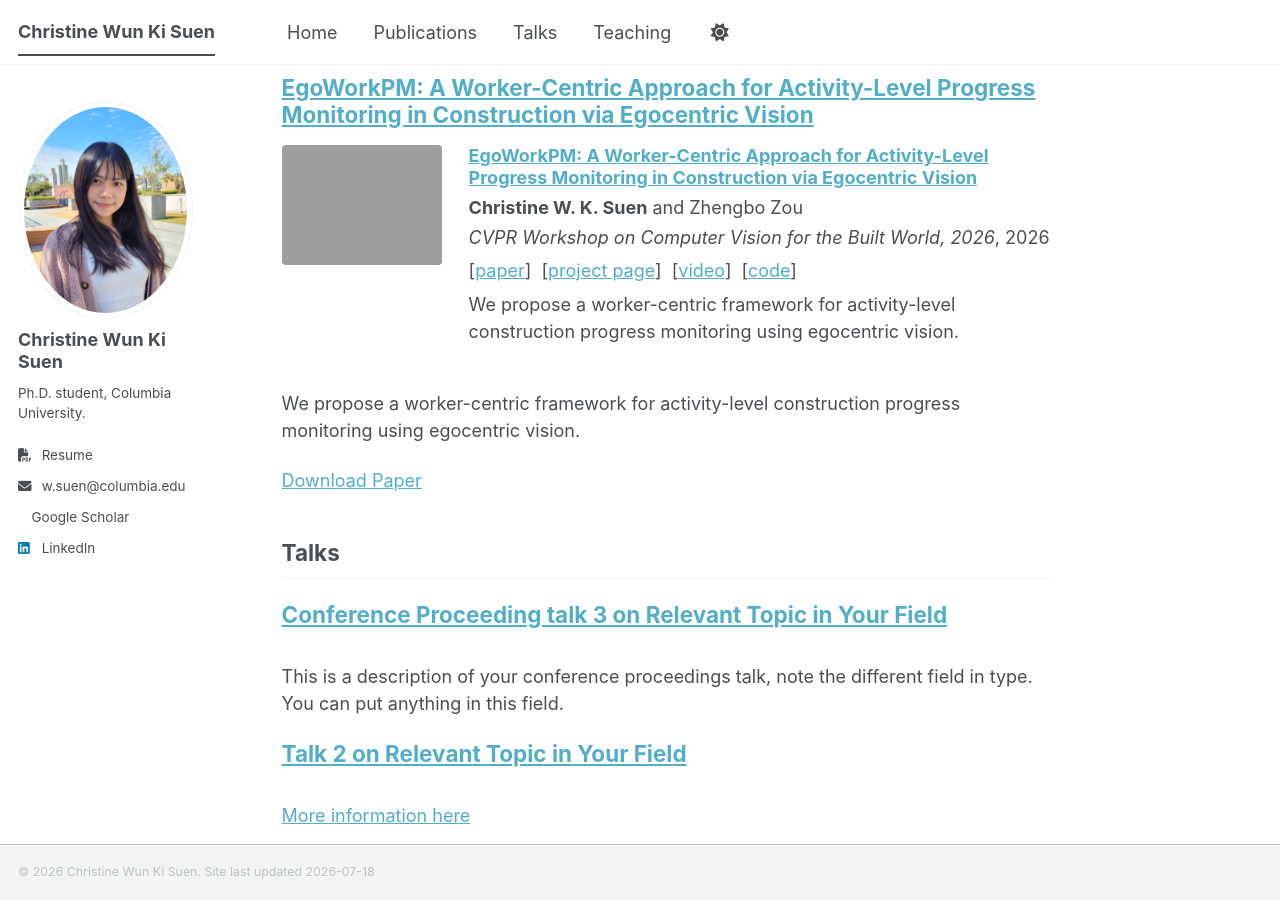
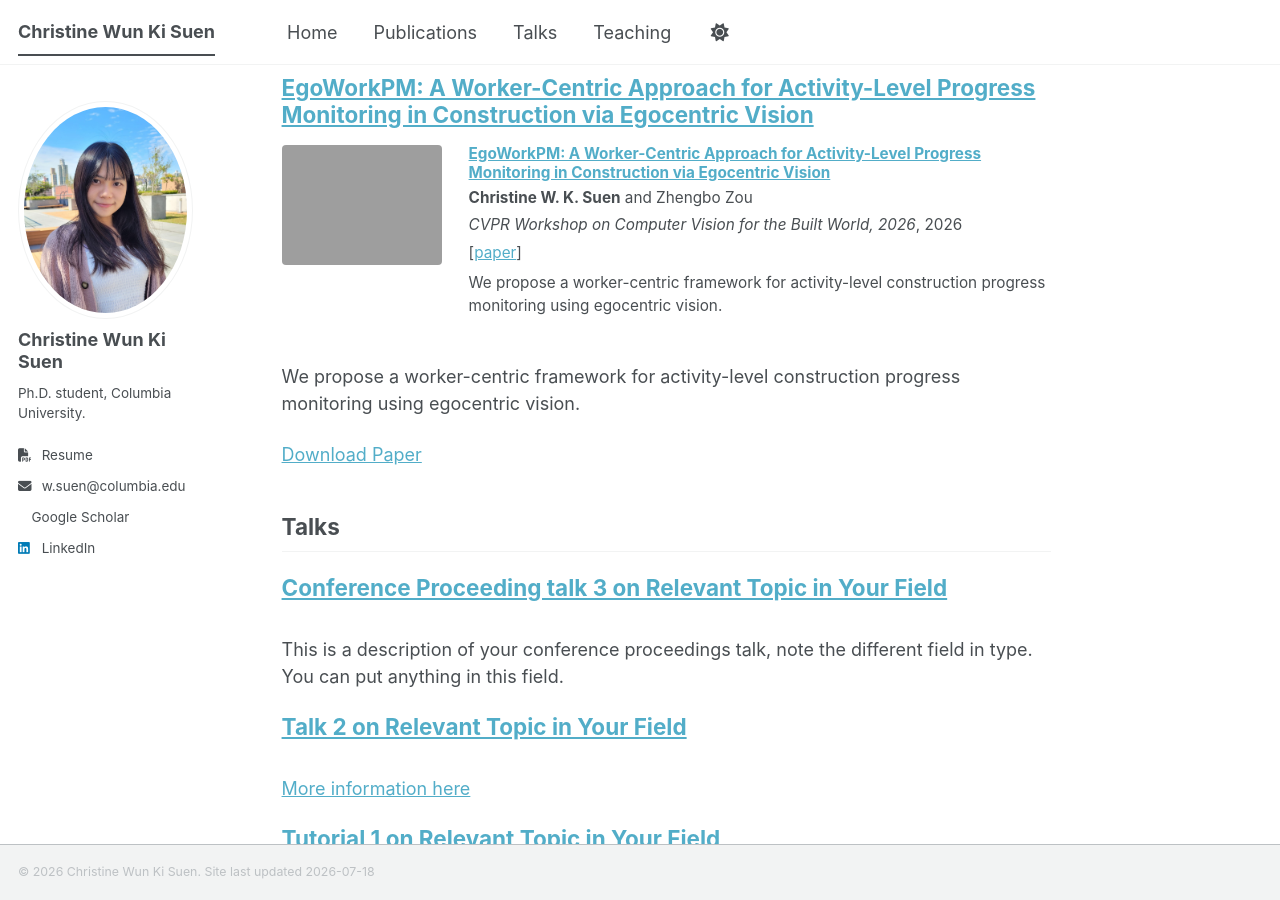
Before and after one commit to christine715/personal-website, a Jekyll site: the page built from _pages/about.md, in a window 1280 px wide and 900 px high, scrolled down 388 px. Built offline with Jekyll 4.4.1, drawn with Linux system fonts in a browser that asks for light colours; a style sheet for code colours, icons or effects is not loaded; part of the change alters nothing that is shown.

Commit message:
Update archive-single.html

```diff
--- a/_includes/archive-single.html
+++ b/_includes/archive-single.html
@@ -41,7 +41,7 @@
         {% if post.collection == 'teaching' %}
           <p> {{ post.type }}, <i>{{ post.venue }}</i>, {{ post.date | default: "1900-01-01" | date: "%Y" }} </p>
         {% elsif post.collection == 'publications' %}
-          <div class="publication-entry" style="display: flex; gap: 1.5rem; margin-bottom: 2.5rem; align-items: flex-start;">
+            <div class="publication-entry" style="display: flex; gap: 1.5rem; margin-bottom: 2.5rem; align-items: flex-start; font-size: 0.85rem;">
             {% if post.image %}
               <div class="publication-thumb" style="flex: 0 0 160px;">
                 <img src="{{ base_path }}{{ post.image }}" alt="{{ post.title }}" style="width: 100%; border-radius: 4px;">
@@ -57,9 +57,9 @@
               <p style="margin: 0 0 0.3rem 0;"><em>{{ post.venue }}</em>, {{ post.date | date: "%Y" }}</p>
               <p style="margin: 0 0 0.4rem 0;">
                 {% if post.paperurl and post.paperurl != "" %}[<a href="{{ post.paperurl }}">paper</a>]&nbsp;{% endif %}
-                {% if post.projecturl %}[<a href="{{ post.projecturl }}">project page</a>]&nbsp;{% endif %}
-                {% if post.videourl %}[<a href="{{ post.videourl }}">video</a>]&nbsp;{% endif %}
-                {% if post.codeurl %}[<a href="{{ post.codeurl }}">code</a>]&nbsp;{% endif %}
+                {% if post.projecturl and post.projecturl != "" %}[<a href="{{ post.projecturl }}">project page</a>]&nbsp;{% endif %}
+                {% if post.videourl and post.videourl != "" %}[<a href="{{ post.videourl }}">video</a>]&nbsp;{% endif %}
+                {% if post.codeurl and post.codeurl != "" %}[<a href="{{ post.codeurl }}">code</a>]&nbsp;{% endif %}
               </p>
               {% if post.excerpt %}
                 <p style="margin: 0;">{{ post.excerpt }}</p>
```
